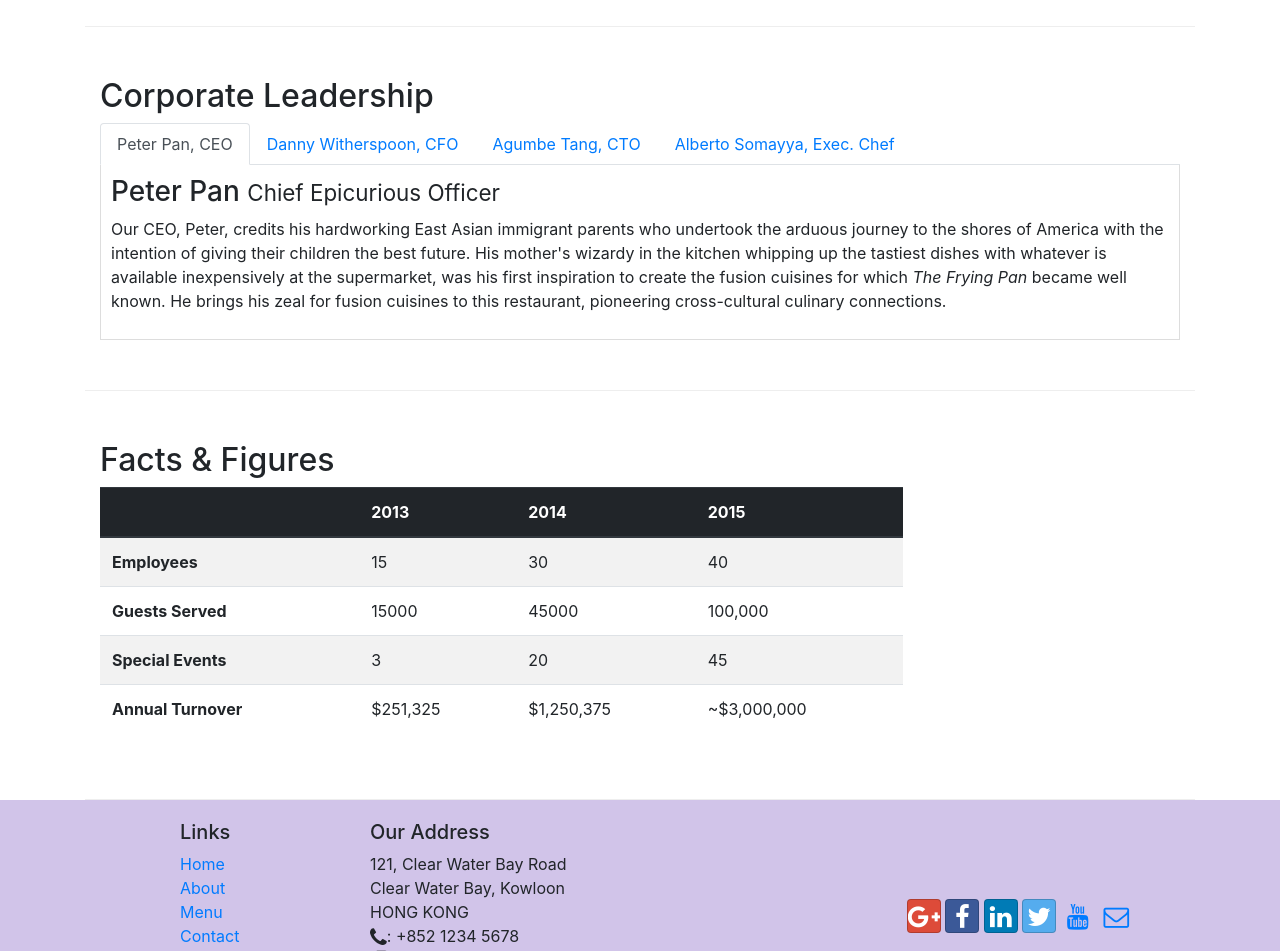
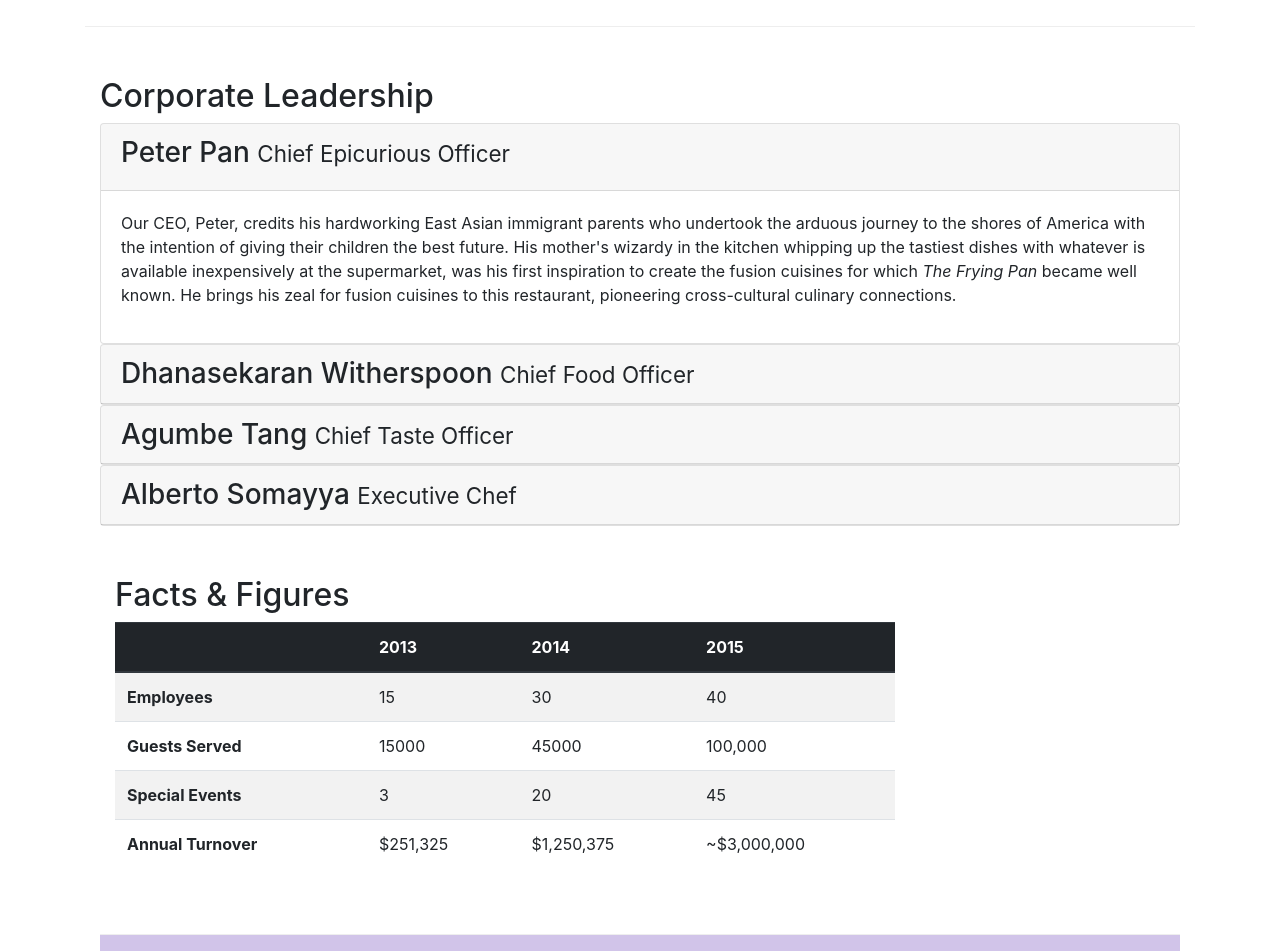
Before and after one commit to prina21/Bootstrap4, a website: page aboutus.html in a window 1280 px wide. Shown: the part 920-1871 px from the top of the page. Drawn offline with nearby package versions, Linux system fonts and the light colour scheme.

Commit message:
accordian

```diff
--- a/aboutus.html
+++ b/aboutus.html
@@ -101,43 +101,65 @@
         <div class="row row-content">
             <div class="col-12 ">
                 <h2>Corporate Leadership</h2>
-                <ul class="nav nav-tabs">
-                    <li class="nav-item">
-                      <a class="nav-link active" href="#peter"
-                        role="tab" data-toggle="tab">Peter Pan, CEO</a>
-                    </li>
-                    <li class="nav-item">
-                      <a class="nav-link" href="#danny" role="tab"
-                        data-toggle="tab">Danny Witherspoon, CFO</a>
-                    </li>
-                    <li class="nav-item">
-                      <a class="nav-link" href="#agumbe"role="tab"
-                        data-toggle="tab">Agumbe Tang, CTO</a>
-                    </li>
-                    <li class="nav-item">
-                      <a class="nav-link" href="#alberto" role="tab"
-                        data-toggle="tab">Alberto Somayya, Exec. Chef</a>
-                    </li>
-                </ul>
 
-                <div class="tab-content">
-                    <div role="tabpanel" class="tab-pane fade show active" id="peter">
-                        <h3>Peter Pan <small>Chief Epicurious Officer</small></h3>
+
+                <div id="accordian">
+                    <div class="card">
+                        <div class="card-header" role="tab" id="peterhead">
+                            <h3 class="mb 0">
+                                <a data-toggle="collapse" data-target="#peter" >
+                                    Peter Pan <small>Chief Epicurious Officer</small>
+                                </a>
+                            </h3>
+                        </div>
+
+                        <div class="collapse show" id="peter" data-parent="#accordian">
+                        <div class="card-body">
                              <p class="d-none d-sm-block">Our CEO, Peter, credits his hardworking East Asian immigrant parents who undertook the arduous journey to the shores of America with the intention of giving their children the best future. His mother's wizardy in the kitchen whipping up the tastiest dishes with whatever is available inexpensively at the supermarket, was his first inspiration to create the fusion cuisines for which <em>The Frying Pan</em> became well known. He brings his zeal for fusion cuisines to this restaurant, pioneering cross-cultural culinary connections.</p>
                         </div>
-            <div role="tabpanel" class="tab-pane fade" id="danny">
-                <h3>Dhanasekaran Witherspoon <small>Chief Food Officer</small></h3>
+
+                </div>
+                    </div>
+
+                    <div class="card">
+                        <div class="card-header" role="tab" id="dannyhead">
+                        <h3 class="mb-0">
+                            <a class="collapsed" data-toggle="collapse" data-target="#danny">
+                            Dhanasekaran Witherspoon <small>Chief Food Officer</small>
+                            </a>
+                        </h3>
+                    </div>
+                    <div class="collapse" id="danny" data-parent="#accordion">
+                        <div class="card-body">
                             <p class="d-none d-sm-block">Our CFO, Danny, as he is affectionately referred to by his colleagues, comes from a long established family tradition in farming and produce. His experiences growing up on a farm in the Australian outback gave him great appreciation for varieties of food sources. As he puts it in his own words, <em>Everything that runs, wins, and everything that stays, pays!</em></p>
                         </div>
-                <div role="tabpanel" class="tab-pane fade" id="agumbe">
-
-                <h3>Agumbe Tang <small>Chief Taste Officer</small></h3>
+                    </div>
+                </div>
+                <div class="card">
+                        <div class="card-header" role="tab" id="agumbehead">
+                        <h3 class="mb-0">
+                            <a class="collapsed" data-toggle="collapse" data-target="#agumbe">
+                            Agumbe Tang <small>Chief Taste Officer</small>
+                            </a>
+                        </h3>
+                    </div>
+                    <div class="collapse" id="agumbe" data-parent="#accordion">
+                        <div class="card-body">
                             <p class="d-none d-sm-block">Blessed with the most discerning gustatory sense, Agumbe, our CTO, personally ensures that every dish that we serve meets his exacting tastes. Our chefs dread the tongue lashing that ensues if their dish does not meet his exacting standards. He lives by his motto, <em>You click only if you survive my lick.</em></p>
                         </div>
-                <div role="tabpanel" class="tab-pane fade" id="alberto">
-                    <h3>Alberto Somayya <small>Executive Chef</small></h3>
+                    </div>
+                </div>
+                <div class="card">
+                        <div class="card-header" role="tab" id="albertohead">
+                        <h3 class="mb-0">
+                            <a class="collapsed" data-toggle="collapse" data-target="#alberto">
+                            Alberto Somayya <small>Executive Chef</small>
+                            </a>
+                        </h3>
+                    </div>
+                    <div class="collapse" id="alberto" data-parent="#accordion">
+                        <div class="card-body">
                             <p class="d-none d-sm-block">Award winning three-star Michelin chef with wide International experience having worked closely with whos-who in the culinary world, he specializes in creating mouthwatering Indo-Italian fusion experiences. He says, <em>Put together the cuisines from the two craziest cultures, and you get a winning hit! Amma Mia!</em></p>
-            </div>
                         </div>
                     </div>
                 </div>
```
Lines whose indentation alone changed are shown as unchanged.
